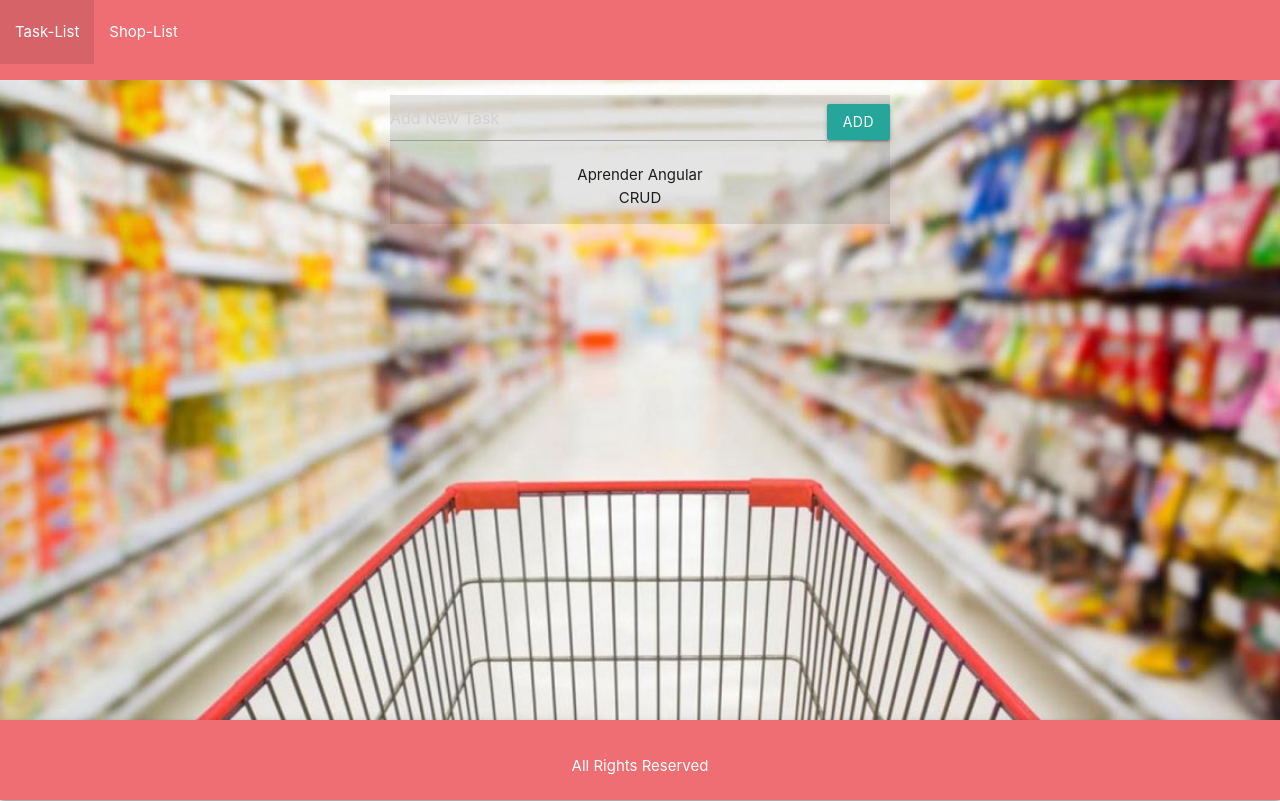
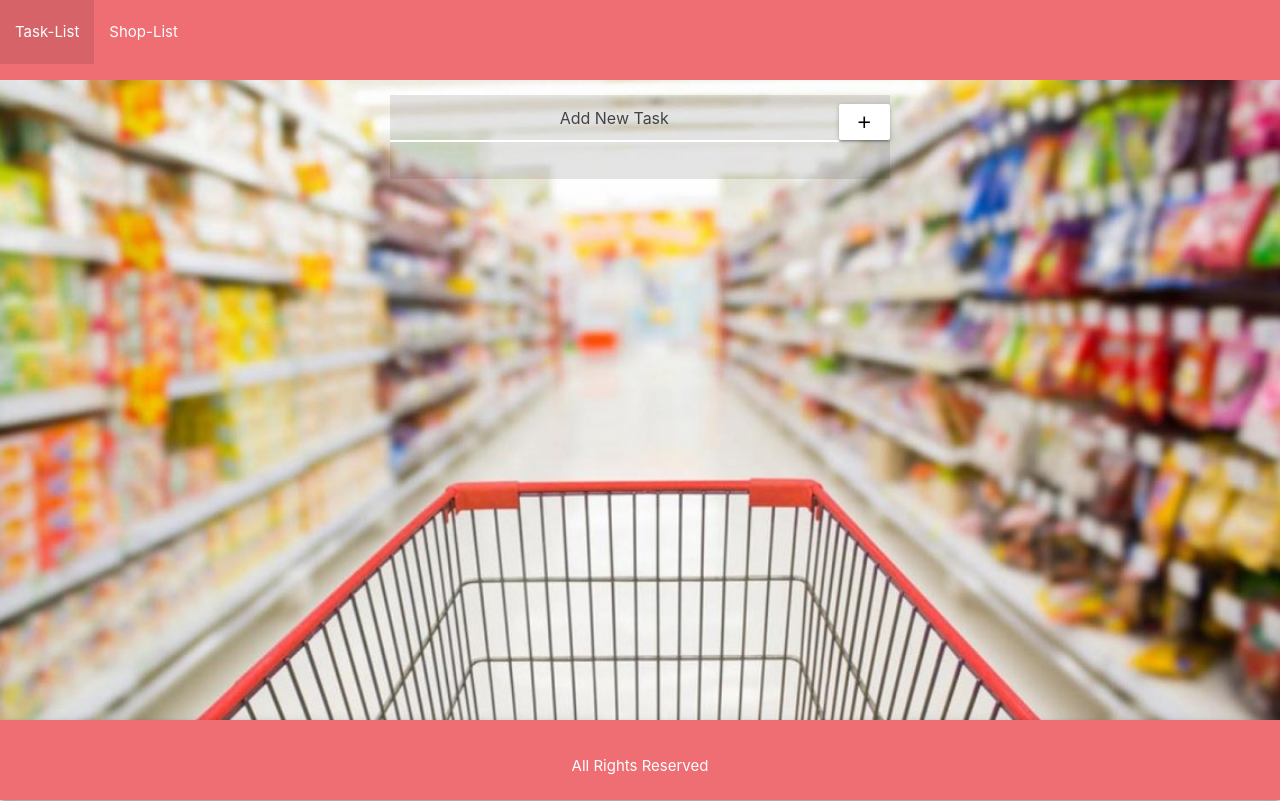
Before and after one commit to diegopagini/Task-List_Angular, an Angular app: page /shop-list in a window 1280 px wide. Built offline with nearby package versions, Linux system fonts and the light colour scheme.

Commit message:
funciona el formControl

```diff
--- a/src/app/shop-list/shop-list.component.css
+++ b/src/app/shop-list/shop-list.component.css
@@ -1,4 +1,14 @@
+.tasklist {
+  background-image: url("../../assets/shoplist.jpg");
+  background-size: cover;
+  background-repeat: no-repeat;
+  width: 100%;
+  height: 100%;
+  min-height: 80vh;
+}
+
 .container {
+  width: 100%;
   max-width: 500px;
   display: flex;
   justify-content: center;
@@ -6,18 +16,55 @@
   background: rgba(0, 0, 0, 0.1);
 }
 
-.taskList {
+.tasklist-container {
   display: flex;
   flex-direction: column;
   justify-content: center;
   align-items: center;
 }
 
-.shoplist {
-  background-image: url("../../assets/shoplist.jpg");
-  background-size: cover;
-  background-repeat: no-repeat;
+.tasklist-container li {
   width: 100%;
-  height: 100%;
-  min-height: 80vh;
+  max-width: 500px;
+  display: flex;
+  justify-content: space-between;
+  align-items: center;
+  margin: 10px;
+  color: #000000;
+  font-size: 20px;
+  font-weight: 500;
 }
+
+.btn,
+.btn-large,
+.btn-smal {
+  background-color: #ffffff !important;
+  color: #000000 !important;
+}
+
+input {
+  border-bottom: 1px solid #ffffff !important;
+  box-shadow: 0 1px 0 0 #ffffff !important;
+}
+
+::-webkit-input-placeholder {
+  color: rgba(0, 0, 0, 0.7);
+  text-align: center;
+}
+
+:-moz-placeholder {
+  /* Firefox 18- */
+  color: rgba(0, 0, 0, 0.7);
+  text-align: center;
+}
+
+::-moz-placeholder {
+  /* Firefox 19+ */
+  color: rgba(0, 0, 0, 0.7);
+  text-align: center;
+}
+
+:-ms-input-placeholder {
+  color: rgba(0, 0, 0, 0.7);
+  text-align: center;
+}
--- a/src/app/shop-list/shop-list.component.html
+++ b/src/app/shop-list/shop-list.component.html
@@ -1,11 +1,16 @@
-<section class="section shoplist">
+<section class="section tasklist">
   <div class="container">
-    <input type="text" placeholder="Add New Task" />
-    <button class="btn" (click)="addTask()">ADD</button>
+    <input type="text" placeholder="Add New Task" [formControl]="taskName" />
+    <button class="btn" (click)="addTask()"><i class="material-icons">add</i></button>
   </div>
   <div class="container">
-    <ul class="taskList">
-      <li *ngFor="let task of taskList">{{ task }}</li>
+    <ul class="tasklist-container">
+      <li *ngFor="let task of taskList">{{ task }}
+        <div>
+          <button class="btn" (click)="editTask()"><i class="material-icons">create</i></button>
+          <button class="btn" (click)="deleteTask()"><i class="material-icons">delete</i></button>
+        </div>
+      </li>
     </ul>
   </div>
 </section>
--- a/src/app/shop-list/shop-list.component.ts
+++ b/src/app/shop-list/shop-list.component.ts
@@ -1,4 +1,5 @@
 import { Component, OnInit } from '@angular/core';
+import { FormControl } from '@angular/forms';
 
 @Component({
   selector: 'app-shop-list',
@@ -6,13 +7,27 @@ import { Component, OnInit } from '@angular/core';
   styleUrls: ['./shop-list.component.css'],
 })
 export class ShopListComponent implements OnInit {
-  taskList: Array<any> = ['Aprender Angular', 'CRUD'];
+  taskList: Array<any> = [];
+
+  taskName = new FormControl('');
 
   constructor() {}
 
   ngOnInit(): void {}
 
   addTask() {
-    this.taskList.push('Tiene que ir la Tarea ACA');
+    if(this.taskName.value == '') {
+
+    } else {
+      this.taskList.push(this.taskName.value);
+    }
+  }
+
+  deleteTask() {
+    this.taskList.pop()
+  }
+
+  editTask() {
+
   }
 }
--- a/src/app/task-list/task-list.component.css
+++ b/src/app/task-list/task-list.component.css
@@ -8,6 +8,7 @@
 }
 
 .container {
+  width: 100%;
   max-width: 500px;
   display: flex;
   justify-content: center;
@@ -15,14 +16,14 @@
   background: rgba(0, 0, 0, 0.1);
 }
 
-.taskList {
+.tasklist-container {
   display: flex;
   flex-direction: column;
   justify-content: center;
   align-items: center;
 }
 
-.taskList li {
+.tasklist-container li {
   width: 100%;
   max-width: 500px;
   display: flex;
--- a/src/app/task-list/task-list.component.html
+++ b/src/app/task-list/task-list.component.html
@@ -4,7 +4,7 @@
     <button class="btn" (click)="addTask()"><i class="material-icons">add</i></button>
   </div>
   <div class="container">
-    <ul class="taskList">
+    <ul class="tasklist-container">
       <li *ngFor="let task of taskList">{{ task }}
         <div>
           <button class="btn" (click)="editTask()"><i class="material-icons">create</i></button>
```
